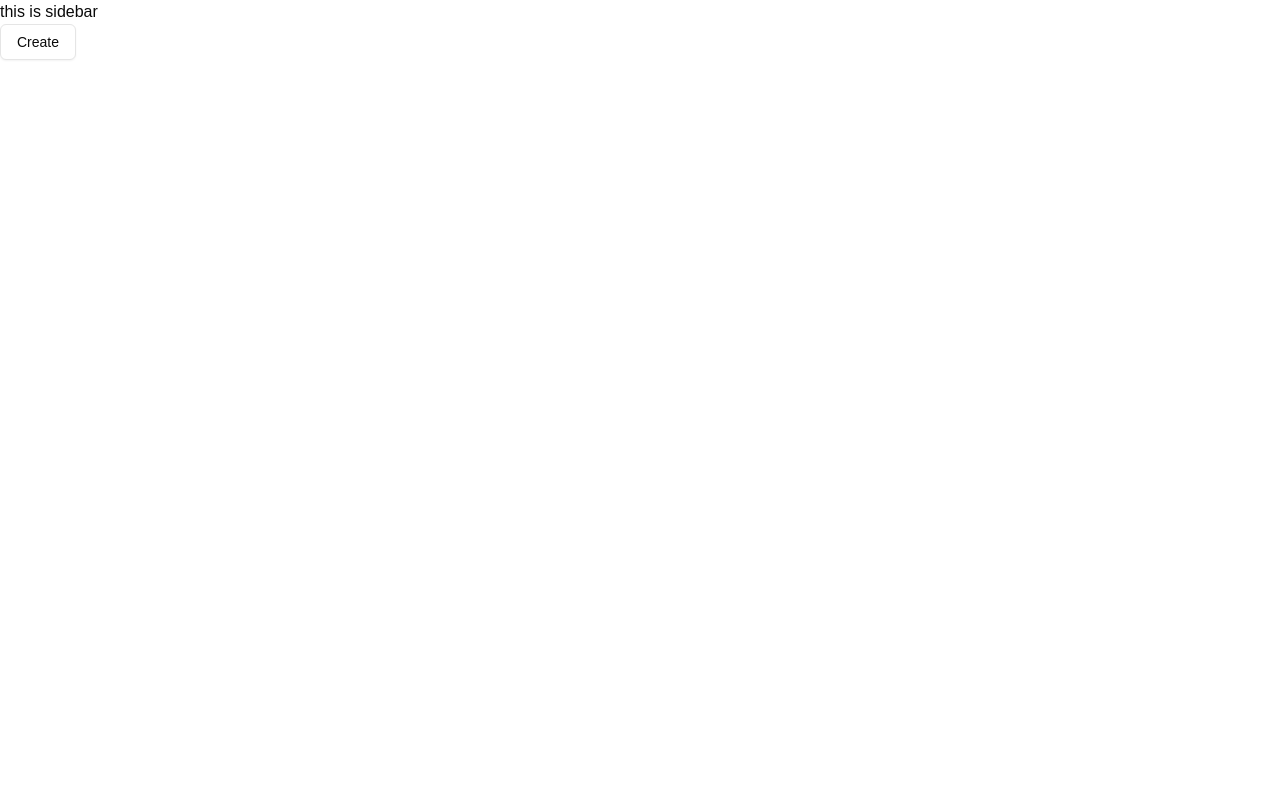
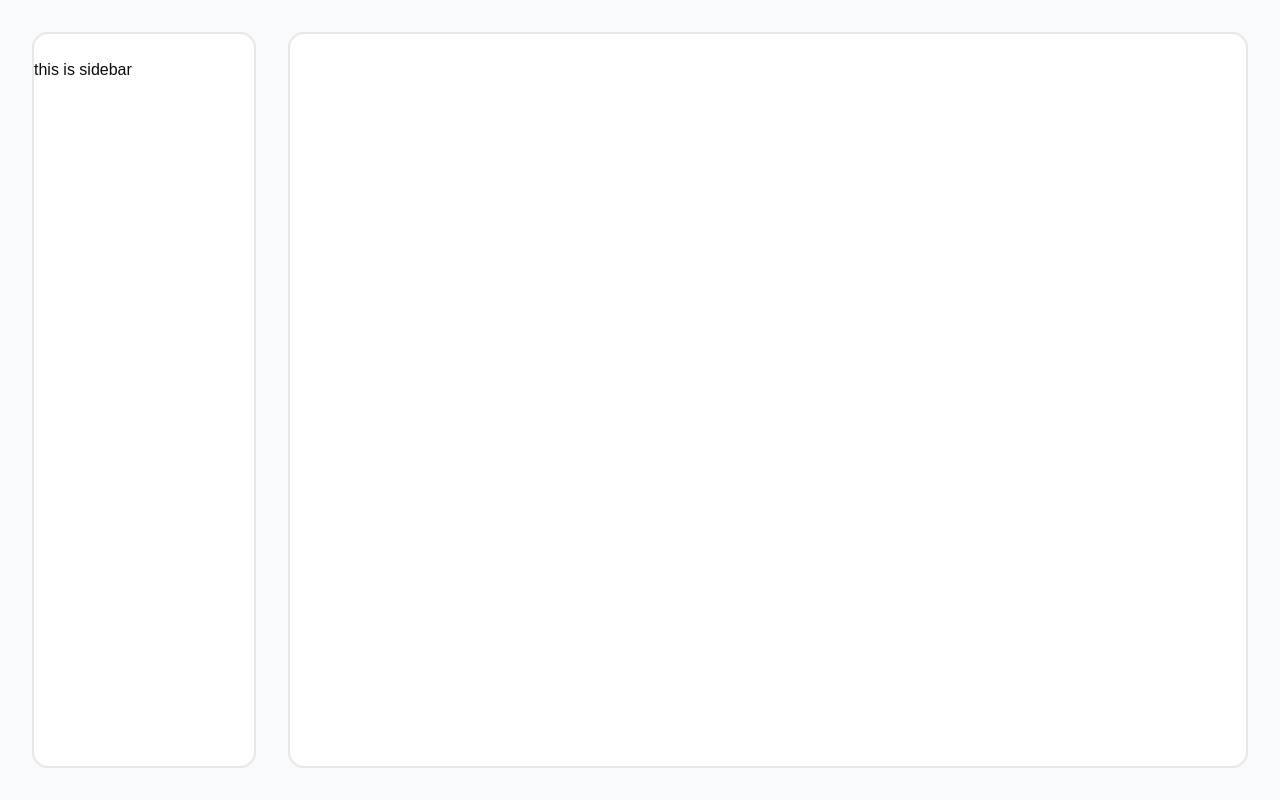
Before and after one commit to thejawadali/tassk, a Next.js app: page / in a window 1280 px wide. Built offline with nearby package versions, Linux system fonts and the light colour scheme.

Commit message:
made basic layout

```diff
--- a/src/app/layout.tsx
+++ b/src/app/layout.tsx
@@ -38,8 +38,10 @@ export default function RootLayout({
             enableSystem
             disableTransitionOnChange
           >
-            <Sidebar />
-            <div className="w-full">{children}</div>
+            <div className="p-8 bg-gray-50 dark:bg-zinc-900 w-full h-screen flex gap-8">
+              <Sidebar />
+              <div className="w-full h-full border-2 border-gray-200 bg-white dark:bg-zinc-800 dark:border-zinc-700 dark:text-white rounded-2xl overflow-y-auto p-6">{children}</div>
+            </div>
           </ThemeProvider>
         </body>
       </html>
--- a/src/app/page.tsx
+++ b/src/app/page.tsx
@@ -1,8 +1,9 @@
-import CreateTaskDialog from "../components/CreateTaskDialog"
+// import CreateTaskDialog from "../components/CreateTaskDialog"
 
 
 export default function Home() {
   return (
-    <CreateTaskDialog></CreateTaskDialog>
+    <div>
+    </div>
   );
 }
--- a/src/components/Sidebar.tsx
+++ b/src/components/Sidebar.tsx
@@ -3,6 +3,6 @@
 
 export default function Sidebar() {
   return (
-    <div>this is sidebar</div>
+    <div className="w-56 min-w-[14rem]  border-gray-200 py-6 dark:bg-zinc-800 dark:border-zinc-700 dark:text-white h-full border-2 bg-white rounded-2xl">this is sidebar</div>
   )
 }
```
